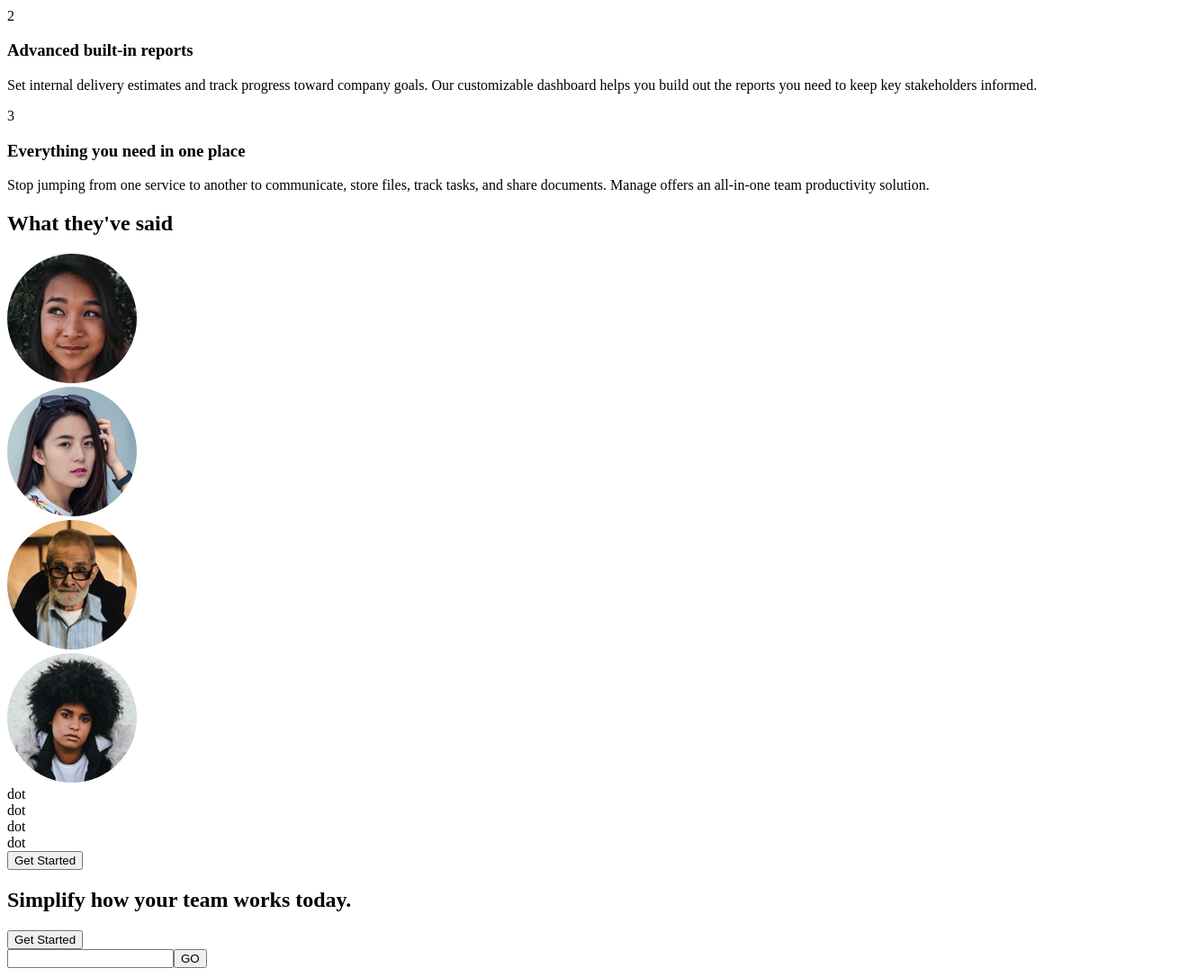
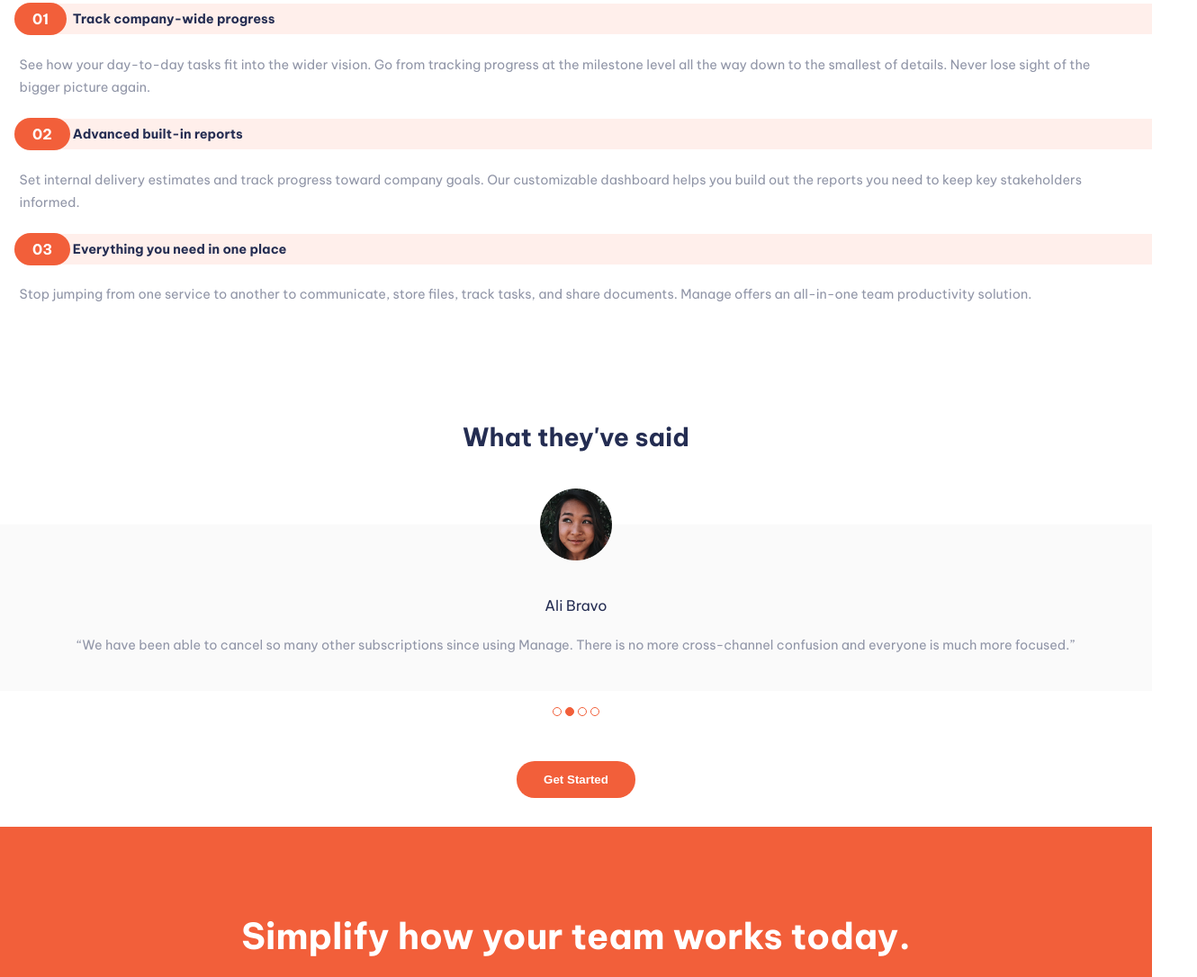
Before and after one commit to jeremiah-quill/manage-landing-page, a plain HTML site: page index.html in a window 1280 px wide. Shown: the part 990-2076 px from the top of the page at 90% size, 1330 px wide, since content can reach past the window. Drawn offline with Linux system fonts and the light colour scheme.

Commit message:
initial mobile styles.  need to finish background accents, footer, and feedback slider

```diff
--- a/index.html
+++ b/index.html
@@ -11,6 +11,13 @@
 			sizes="32x32"
 			href="./images/favicon-32x32.png"
 		/>
+		<link rel="preconnect" href="https://fonts.googleapis.com" />
+		<link rel="preconnect" href="https://fonts.gstatic.com" crossorigin />
+		<link
+			href="https://fonts.googleapis.com/css2?family=Be+Vietnam+Pro:wght@400;500;700&display=swap"
+			rel="stylesheet"
+		/>
+		<link rel="stylesheet" href="style.css" />
 
 		<title>Frontend Mentor | Manage landing page</title>
 
@@ -26,11 +33,9 @@
 		</style>
 	</head>
 	<body>
+    <img class="bg-accent bg-accent-1" src="images/bg-tablet-pattern.svg" alt="background pattern">
 		<header class="main-header">
-			<div class="logo-group header-logo-group">
 				<img src="images/logo.svg" alt="manage logo" />
-				<h1 class="title">manage</h1>
-			</div>
 			<button class="hamburger">
 				<img src="images/icon-hamburger.svg" alt="hamburger icon" />
 			</button>
@@ -43,19 +48,19 @@
 				src="images/illustration-intro.svg"
 				alt="charts"
 			/>
-			<div class="flex-item">
+			<div class="flex-item main-content">
 				<h2>Bring everyone together to build better products.</h2>
 				<p>
 					Manage makes it simple for software teams to plan day-to-day tasks
 					while keeping the larger team goals in view.
 				</p>
-				<button>Get Started</button>
+				<button class="accent-btn">Get Started</button>
 			</div>
 		</div>
 
 		<div class="flex">
-			<div class="flex-item">
-				<h3>What's different about Manage?</h3>
+			<div class="flex-item main-content">
+				<h3 class="section-title">What's different about Manage?</h3>
 				<p>
 					Manage provides all the functionality your team needs, without the
 					complexity. Our software is tailor-made for modern digital product
@@ -65,8 +70,8 @@
 			<div class="flex-item">
 				<div class="step">
 					<header>
-						<div class="step-label">1</div>
-						<h3>Track company-wide progress</h3>
+						<div class="step-label">01</div>
+						<h4>Track company-wide progress</h4>
 					</header>
 					<p>
 						See how your day-to-day tasks fit into the wider vision. Go from
@@ -78,8 +83,8 @@
 			<div class="flex-item">
 				<div class="step">
 					<header>
-						<div class="step-label">2</div>
-						<h3>Advanced built-in reports</h3>
+						<div class="step-label">02</div>
+						<h4>Advanced built-in reports</h4>
 					</header>
 					<p>
 						Set internal delivery estimates and track progress toward company
@@ -91,8 +96,8 @@
 			<div class="flex-item">
 				<div class="step">
 					<header>
-						<div class="step-label">3</div>
-						<h3>Everything you need in one place</h3>
+						<div class="step-label">03</div>
+						<h4>Everything you need in one place</h4>
 					</header>
 					<p>
 						Stop jumping from one service to another to communicate, store
@@ -102,43 +107,43 @@
 				</div>
 			</div>
 		</div>
-		<h2>What they've said</h2>
+		<h3 class="section-title">What they've said</h3>
 		<div class="feedback-slider">
 			<div class="feedback-card">
 				<img src="images/avatar-ali.png" alt="" />
-				<div class="feedback-name"></div>
-				<feedback-content></feedback-content>
+				<div class="feedback-name">Ali Bravo</div>
+				<p class="feedback-content">“We have been able to cancel so many other subscriptions since using Manage.  There is no more cross-channel confusion and everyone is much more focused.”</p>
 			</div>
-			<div class="feedback-card">
+			<!-- <div class="feedback-card">
 				<img src="images/avatar-anisha.png" alt="" />
-				<div class="feedback-name"></div>
-				<feedback-content></feedback-content>
+				<div class="feedback-name">Anisha Li</div>
+				<p> class="feedback-content">“Manage has supercharged our team's workflow.  The ability to maintain visibility on larger milestones at all times keeps everyone motivated.”</p>
 			</div>
 			<div class="feedback-card">
 				<img src="images/avatar-richard.png" alt="" />
-				<div class="feedback-name"></div>
-				<feedback-content></feedback-content>
+				<div class="feedback-name">Richard Watts</div>
+				<p class="feedback-content">“Manage allows us to provide structure and process. It keeps us organized and focused. I can’t stop recommending them to everyone I talk to!”</p>
 			</div>
 			<div class="feedback-card">
 				<img src="images/avatar-shanai.png" alt="" />
-				<div class="feedback-name"></div>
-				<feedback-content></feedback-content>
-			</div>
+				<div class="feedback-name">Shanai Gough</div>
+				<p class="feedback-content">"“Their software allows us to track, manage and collaborate on our projects from anywhere. It keeps the whole team in-sync without being intrusive.”"</p>
+			</div> -->
 		</div>
 		<div class="feedback-slider-dots">
-			<div class="dot">dot</div>
-			<div class="dot">dot</div>
-			<div class="dot">dot</div>
-			<div class="dot">dot</div>
+			<div class="dot"></div>
+			<div class="dot filled"></div>
+			<div class="dot"></div>
+			<div class="dot"></div>
 		</div>
-		<button>Get Started</button>
+		<button class="accent-btn">Get Started</button>
 		<div class="bottom-cta">
 			<h2>Simplify how your team works today.</h2>
-			<button>Get Started</button>
+			<button class="accent-btn">Get Started</button>
 		</div>
 
 		<footer>
-			<form action="submit"><input type="email" /><button>GO</button></form>
+			<form action="submit"><input type="email" /><button class="accent-btn">GO</button></form>
 			<nav class="footer-nav">
 				<ul>
 					<li><a href="#">Home</a></li>
--- /dev/null
+++ b/style.css
@@ -0,0 +1,200 @@
+/* - Mobile: 375px
+- Desktop: 1440px */
+
+:root {
+	--bright-red: hsl(12, 88%, 59%);
+	--dark-blue: hsl(228, 39%, 23%);
+	--dark-grayish-blue: hsl(227, 12%, 61%);
+	--very-dark-blue: hsl(233, 12%, 13%);
+	--very-pale-red: hsl(13, 100%, 96%);
+	--very-light-gray: hsl(0, 0%, 98%);
+	--ff: Be Vietnam Pro;
+    --accent-clr: hsl(12, 88%, 59%);
+    --primary-clr: hsl(228, 39%, 23%);
+
+}
+
+* {
+    box-sizing: border-box;
+}
+
+html, body {
+    height: 100%;
+    padding: 0;
+    margin: 0;
+    font-family: var(--ff);
+}
+
+img {
+    max-width: 100%;
+    display: block
+}
+
+.bg-accent {
+    position: absolute;
+}
+
+.bg-accent-1 {
+    right: -50px;
+    z-index: -1;
+}
+
+.bg-accent-2 {
+    right: -50px;
+    z-index: -1;
+}
+
+
+
+/* header */
+.main-header {
+    display: flex;
+    padding: 2em 1em;
+}
+
+.hamburger {
+    margin-left: auto;
+    background: none;
+    border: none;
+}
+
+.main-content {
+    padding: 0 1em;
+    text-align: center;
+}
+
+h1, h2, h3, h4, .feedback-name {
+    color: var(--primary-clr);
+    margin: 0;
+}
+
+p {
+    font-size: .9em;
+    color: var(--dark-grayish-blue);
+    margin: 1.5em;
+    line-height: 1.75em;
+}
+
+.accent-btn {
+    background-color: var(--accent-clr);
+    border: none;
+    color: white;
+    padding: 1em 2.25em;
+    border-radius: 1.5em;
+    font-weight: bold;
+}
+
+.flex {
+    margin-bottom: 8em;
+}
+
+h2 {
+    font-size: 2em;
+}
+
+.section-title {
+    font-size: 1.75em;
+    text-align: center;
+}
+
+h4 {
+    font-size: .9em;
+}
+
+.step header h4 {
+    color: var(--primary-clr);
+    margin-left: 4.5em;
+}
+
+.step header {
+    display: flex;
+    background-color: var(--very-pale-red);
+    /* background-color: black; */
+    padding: .5em 0;
+    align-items: center;
+    position: relative;
+    border-top-left-radius: 2em;
+    border-bottom-left-radius: 2em;
+
+    margin-left: 1em;
+}
+
+.step-label {
+    color: white;
+    font-weight: bold;
+    background-color: var(--accent-clr);
+    padding: .5em 1.25em;
+    border-radius: 2em;
+    position: absolute;
+}
+
+/* .feedback-slider {
+    display: flex;
+    flex-wrap: nowrap;
+    overflow: scroll;
+} */
+
+.feedback-card {
+    text-align: center;
+    position: relative;
+    padding: 5em .75em 1em;
+    background-color: var(--very-light-gray);
+    margin-top: 5em;
+    margin-bottom: 1em;
+}
+
+.feedback-card img {
+    /* margin: 0 auto; */
+    width: 80px;
+    position: absolute;
+    top: -40px;
+    left: 50%;
+    transform: translateX(-50%);
+}
+
+.feedback-slider-dots {
+    display: flex;
+    justify-content: center;
+    margin-bottom: 3em;
+}
+
+.dot {
+    border: 1px solid var(--accent-clr);
+    width: 10px;
+    height: 10px;
+    margin: 2px;
+    border-radius: 50%;
+}
+
+.filled {
+    background-color: var(--accent-clr);
+}
+
+.accent-btn {
+    margin: 0 auto;
+    display: block;
+}
+
+.bottom-cta {
+    background-color: var(--accent-clr);
+    color: white;
+    padding: 6em 2em;
+    display: flex;
+    flex-direction: column;
+    align-items: center;
+    justify-content: center;
+    margin-top: 2em;
+}
+
+.bottom-cta h2 {
+    color: white;
+    text-align: center;
+    font-size: 2.5em;
+    margin-bottom: 1em;
+}
+
+.bottom-cta button {
+    background-color: white;
+    color: var(--accent-clr);
+    font-weight: bold;
+}
```
